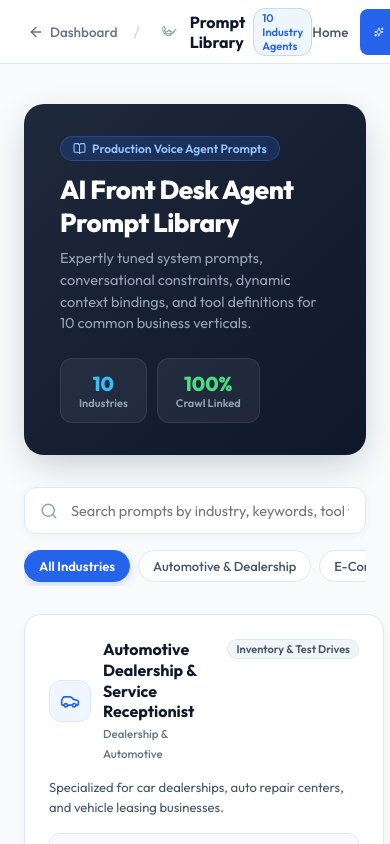
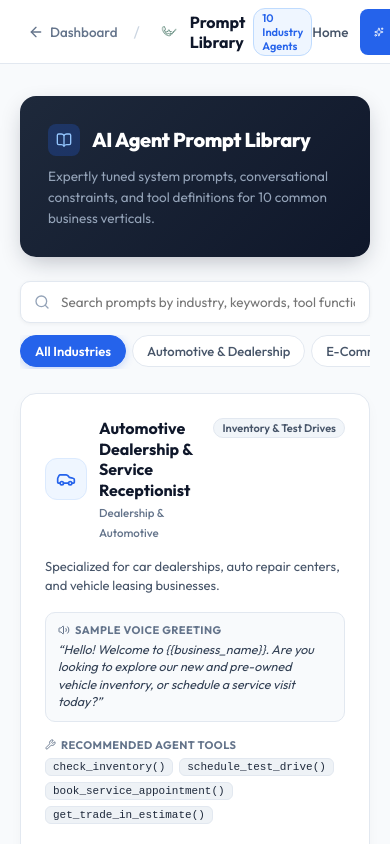
Before and after one commit to AliRana30/car-dealership-widget, a Next.js app: page /prompts in a window 390 px wide. Shown: the top 844 px of the page. Built offline with nearby package versions, Linux system fonts and the light colour scheme.

Commit message:
fix: remove prompt library red sections, fix responsiveness, dynamic quota polling, launcher X toggle, remove agent name placeholder

```diff
--- a/src/components/prompts/PromptLibrary.tsx
+++ b/src/components/prompts/PromptLibrary.tsx
@@ -161,65 +161,50 @@ export default function PromptLibrary({ isEmbedded = false }: PromptLibraryProps
       )}
 
       {/* Main Content Area */}
-      <div style={{ maxWidth: '1240px', margin: '0 auto', padding: isEmbedded ? '20px 0' : '40px 24px' }}>
-        {/* Banner Section */}
+      <div style={{ maxWidth: '1240px', margin: '0 auto', padding: isEmbedded ? '16px 0' : '32px 20px', boxSizing: 'border-box', width: '100%' }}>
+        {/* Banner Section - clean, no badge, no stats chips */}
         <div style={{
-          background: 'linear-gradient(135deg, #1E293B, #0F172A)',
-          borderRadius: '20px',
-          padding: '32px 36px',
+          background: 'linear-gradient(135deg, #1E293B 0%, #0F172A 100%)',
+          borderRadius: '16px',
+          padding: '28px 28px',
           color: '#FFFFFF',
-          boxShadow: '0 12px 36px -8px rgba(15,23,42,0.25)',
-          marginBottom: '32px',
-          display: 'flex',
-          alignItems: 'center',
-          justifyContent: 'space-between',
-          gap: '24px',
-          flexWrap: 'wrap',
+          boxShadow: '0 8px 24px -6px rgba(15,23,42,0.3)',
+          marginBottom: '24px',
+          boxSizing: 'border-box',
+          width: '100%',
         }}>
-          <div>
-            <div style={{ display: 'inline-flex', alignItems: 'center', gap: '6px', background: 'rgba(37,99,235,0.2)', border: '1px solid rgba(59,130,246,0.3)', padding: '4px 12px', borderRadius: '20px', fontSize: '12px', fontWeight: 600, color: '#93C5FD', marginBottom: '12px' }}>
-              <BookOpen size={13} />
-              Production Voice Agent Prompts
+          <div style={{ display: 'flex', alignItems: 'center', gap: '12px', marginBottom: '10px' }}>
+            <div style={{ width: '32px', height: '32px', background: 'rgba(37,99,235,0.25)', borderRadius: '8px', display: 'flex', alignItems: 'center', justifyContent: 'center', flexShrink: 0 }}>
+              <BookOpen size={16} color="#93C5FD" />
             </div>
-            <h1 style={{ margin: '0 0 8px', fontSize: '26px', fontWeight: 800, letterSpacing: '-0.02em' }}>
-              AI Front Desk Agent Prompt Library
+            <h1 style={{ margin: 0, fontSize: '20px', fontWeight: 800, letterSpacing: '-0.02em', lineHeight: 1.2 }}>
+              AI Agent Prompt Library
             </h1>
-            <p style={{ margin: 0, fontSize: '14.5px', color: '#94A3B8', maxWidth: '640px', lineHeight: 1.5 }}>
-              Expertly tuned system prompts, conversational constraints, dynamic context bindings, and tool definitions for 10 common business verticals.
-            </p>
           </div>
-
-          <div style={{ display: 'flex', gap: '10px' }}>
-            <div style={{ background: 'rgba(255,255,255,0.06)', borderRadius: '12px', padding: '12px 18px', textAlign: 'center', border: '1px solid rgba(255,255,255,0.08)' }}>
-              <div style={{ fontSize: '20px', fontWeight: 800, color: '#38BDF8' }}>10</div>
-              <div style={{ fontSize: '11px', color: '#94A3B8', fontWeight: 600 }}>Industries</div>
-            </div>
-            <div style={{ background: 'rgba(255,255,255,0.06)', borderRadius: '12px', padding: '12px 18px', textAlign: 'center', border: '1px solid rgba(255,255,255,0.08)' }}>
-              <div style={{ fontSize: '20px', fontWeight: 800, color: '#4ADE80' }}>100%</div>
-              <div style={{ fontSize: '11px', color: '#94A3B8', fontWeight: 600 }}>Crawl Linked</div>
-            </div>
-          </div>
+          <p style={{ margin: 0, fontSize: '13.5px', color: '#94A3B8', lineHeight: 1.55, maxWidth: '540px' }}>
+            Expertly tuned system prompts, conversational constraints, and tool definitions for 10 common business verticals.
+          </p>
         </div>
 
         {/* Search & Category Filter Bar */}
-        <div style={{ display: 'flex', flexDirection: 'column', gap: '16px', marginBottom: '28px' }}>
+        <div style={{ display: 'flex', flexDirection: 'column', gap: '12px', marginBottom: '24px', width: '100%', boxSizing: 'border-box' }}>
           {/* Search Input */}
-          <div style={{ position: 'relative', width: '100%' }}>
-            <Search size={18} style={{ position: 'absolute', left: '16px', top: '50%', transform: 'translateY(-50%)', color: '#94A3B8' }} />
+          <div style={{ position: 'relative', width: '100%', boxSizing: 'border-box' }}>
+            <Search size={16} style={{ position: 'absolute', left: '14px', top: '50%', transform: 'translateY(-50%)', color: '#94A3B8', pointerEvents: 'none' }} />
             <input
               type="text"
-              placeholder="Search prompts by industry, keywords, tool function (e.g. test_drive, inventory, booking)..."
+              placeholder="Search prompts by industry, keywords, tool function..."
               value={searchQuery}
               onChange={(e) => setSearchQuery(e.target.value)}
               style={{
                 width: '100%',
-                padding: '13px 16px 13px 46px',
-                borderRadius: '12px',
+                padding: '11px 14px 11px 40px',
+                borderRadius: '10px',
                 border: '1px solid #E2E8F0',
                 background: '#FFFFFF',
-                fontSize: '14.5px',
+                fontSize: '13.5px',
                 color: '#0F172A',
-                boxShadow: '0 2px 8px rgba(0,0,0,0.04)',
+                boxShadow: '0 1px 4px rgba(0,0,0,0.05)',
                 outline: 'none',
                 boxSizing: 'border-box',
               }}
@@ -229,11 +214,12 @@ export default function PromptLibrary({ isEmbedded = false }: PromptLibraryProps
           {/* Category Chips Scroll */}
           <div style={{
             display: 'flex',
-            gap: '8px',
+            gap: '6px',
             overflowX: 'auto',
-            paddingBottom: '4px',
+            paddingBottom: '2px',
             msOverflowStyle: 'none',
             scrollbarWidth: 'none',
+            width: '100%',
           }}>
             {categories.map(cat => {
               const active = selectedCategory === cat.id;
@@ -265,8 +251,10 @@ export default function PromptLibrary({ isEmbedded = false }: PromptLibraryProps
         {/* Templates Grid */}
         <div style={{
           display: 'grid',
-          gridTemplateColumns: 'repeat(auto-fill, minmax(360px, 1fr))',
-          gap: '20px',
+          gridTemplateColumns: 'repeat(auto-fill, minmax(300px, 1fr))',
+          gap: '16px',
+          width: '100%',
+          boxSizing: 'border-box',
         }}>
           {filteredTemplates.map(template => {
             const isCopied = copiedId === template.id;
```
Also changed, not shown: src/app/dashboard/page.tsx (+15 -0 lines), src/components/voice-agent/VoiceAgentHeader.tsx (+5 -3 lines).
